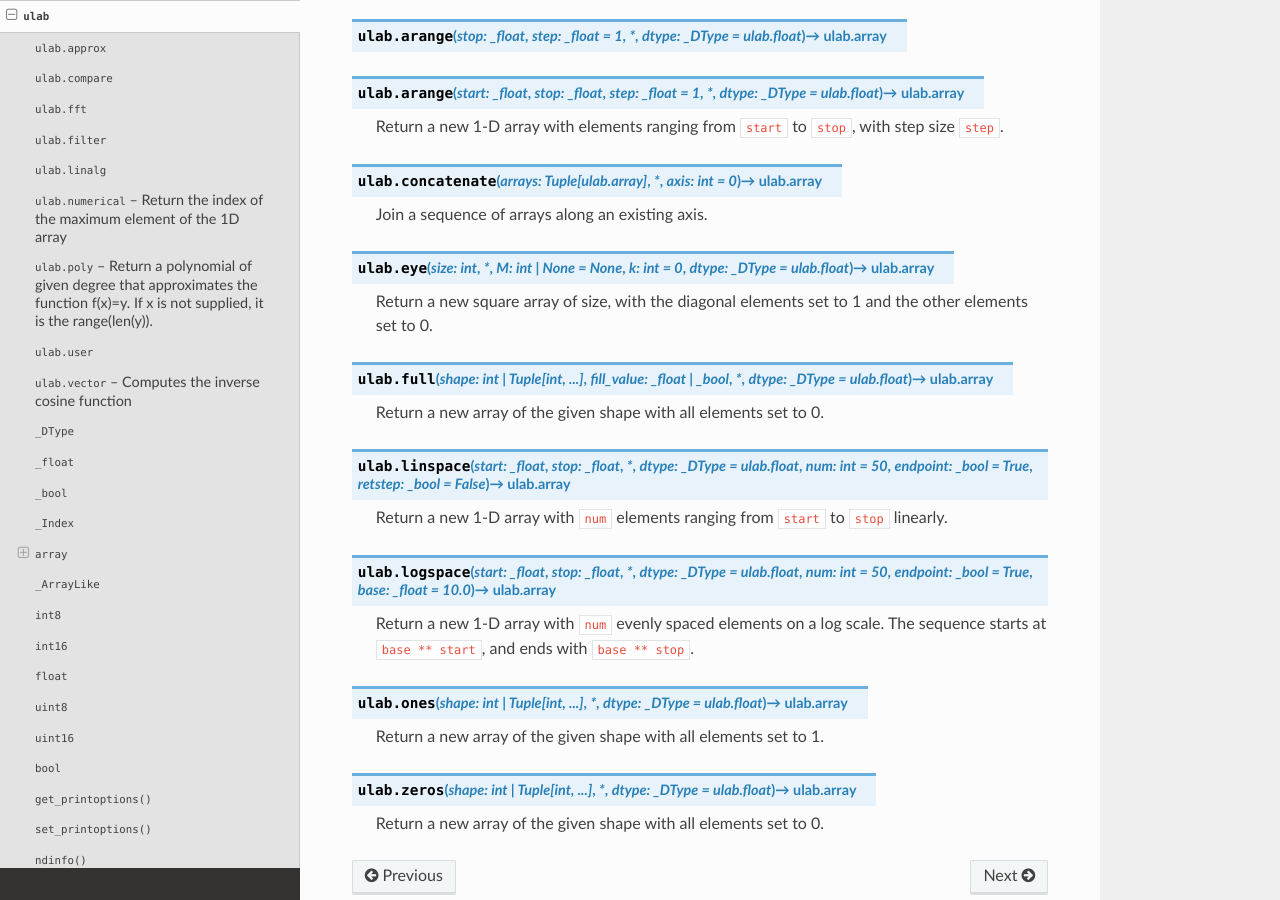
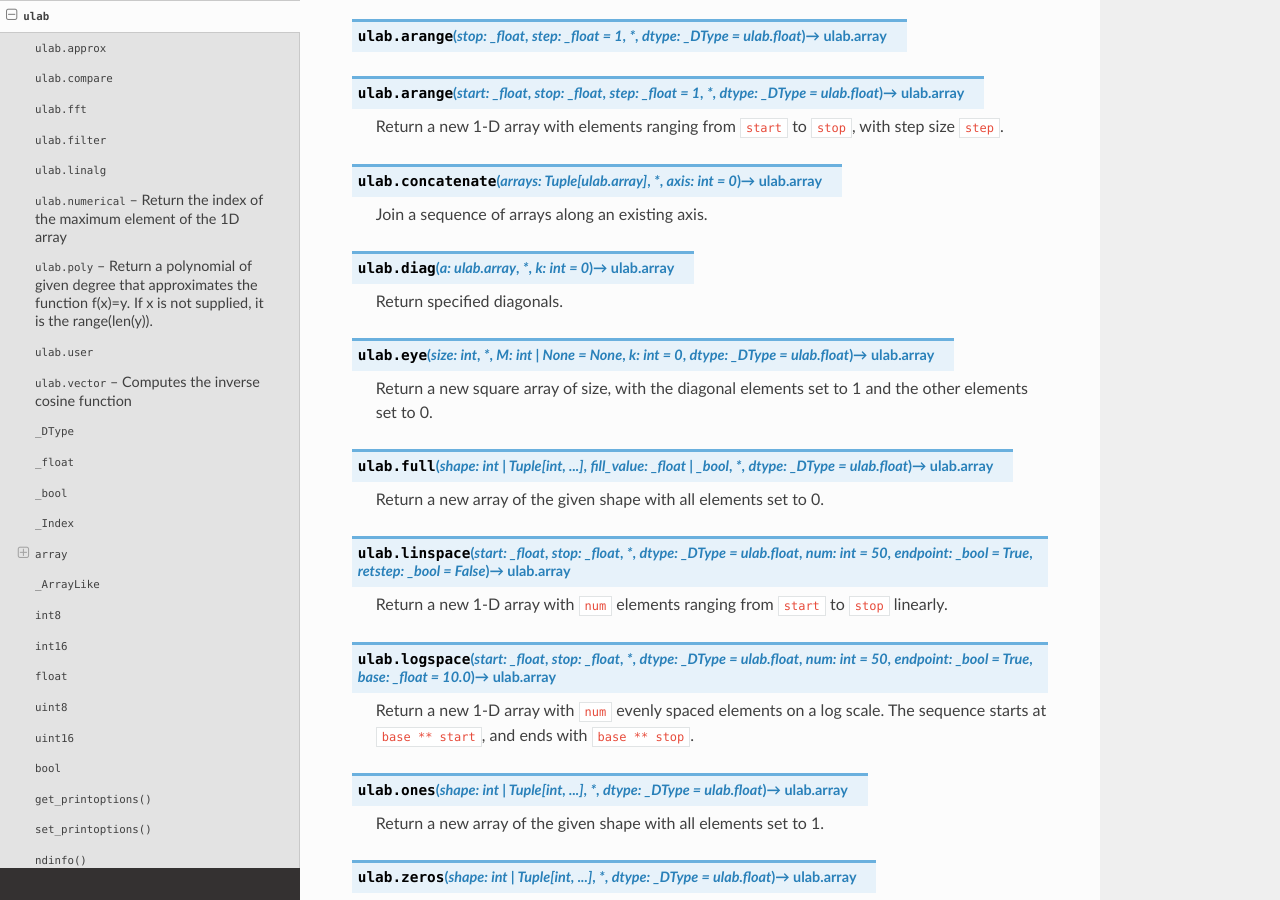
Before and after one commit to v923z/micropython-ulab, a Sphinx documentation site: the page built from docs/manual/source/ulab/index.rst, in a window 1280 px wide and 900 px high, scrolled down 4808 px. Built offline with Sphinx 7.4.7 and the Read the Docs theme 2.0.0, drawn with Linux system fonts in a browser that asks for light colours.

Commit message:
update index.rst

```diff
--- a/docs/manual/source/ulab/index.rst
+++ b/docs/manual/source/ulab/index.rst
@@ -348,6 +348,16 @@
    Join a sequence of arrays along an existing axis.
 
 
+.. function:: diag(a: ulab.array, *, k: int = 0) -> ulab.array
+
+   .. param: a
+     an ndarray
+   .. param: k
+     Offset of the diagonal from the main diagonal. Can be positive or negative.
+
+   Return specified diagonals.
+
+
 .. function:: eye(size: int, *, M: Optional[int] = None, k: int = 0, dtype: _DType = ulab.float) -> ulab.array
 
    Return a new square array of size, with the diagonal elements set to 1
```
